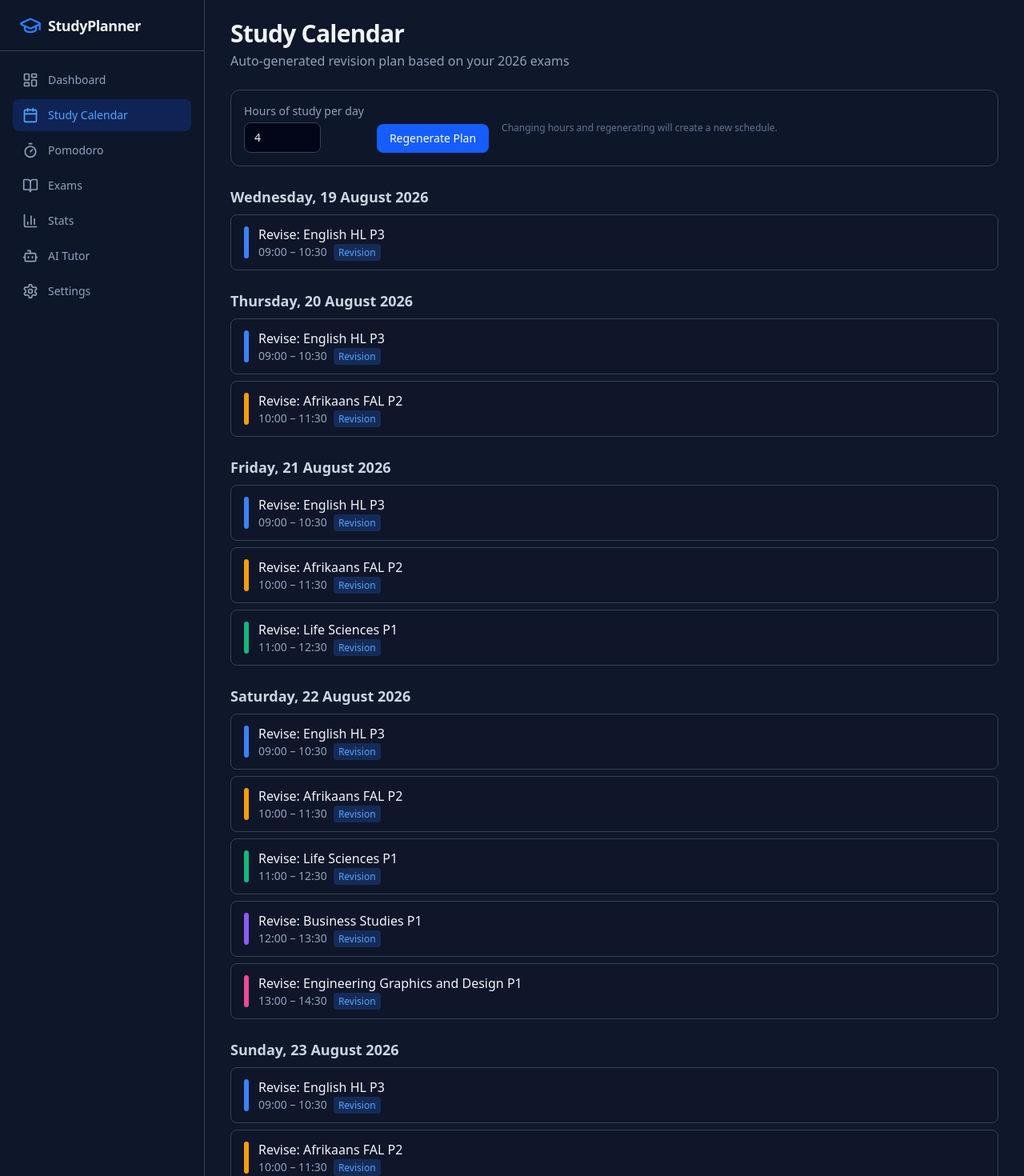
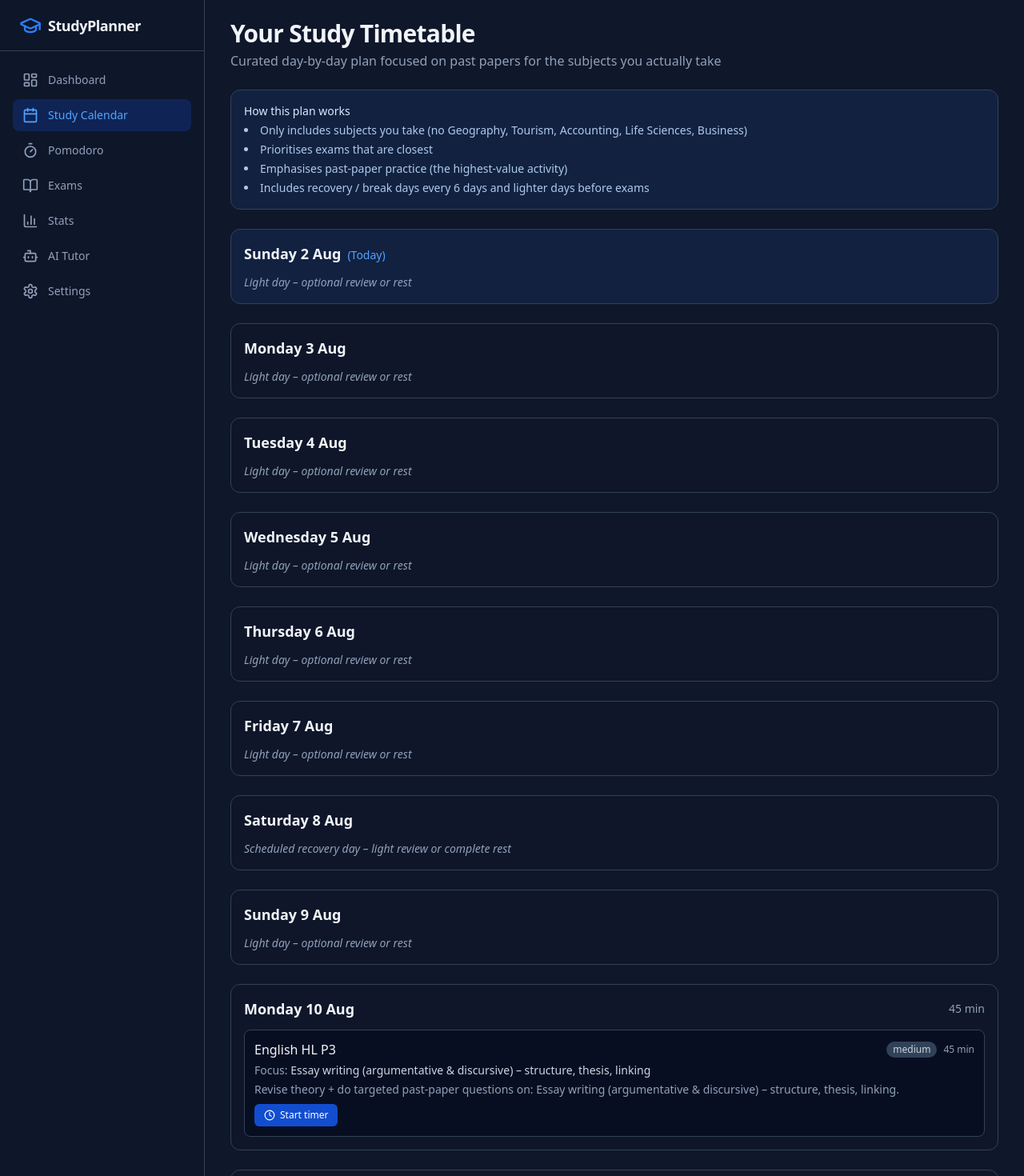
Before and after one commit to sixtoast/study-planner-pwa, a Next.js app: page /calendar in a window 1280 px wide. Shown: the top 1470 px of the page at 80% size. Built offline with nearby package versions, Linux system fonts and the light colour scheme.

Commit message:
Calendar: show detailed curated daily study timetable with past-paper focus and break days

```diff
--- a/src/app/calendar/page.tsx
+++ b/src/app/calendar/page.tsx
@@ -1,121 +1,121 @@
 "use client";
 
 import { useEffect, useState } from "react";
-import { generateStudyPlan, type StudyBlock } from "@/lib/scheduler";
-import { getPrefs, savePrefs } from "@/lib/storage";
+import { generateDailyTimetable, type DayPlan } from "@/lib/dailyPlan";
+import Link from "next/link";
+import { Clock } from "lucide-react";
 
 export default function CalendarPage() {
-  const [blocks, setBlocks] = useState<StudyBlock[]>([]);
-  const [hoursPerDay, setHoursPerDay] = useState(4);
+  const [plans, setPlans] = useState<DayPlan[]>([]);
   const [loading, setLoading] = useState(true);
 
   useEffect(() => {
-    const prefs = getPrefs();
-    setHoursPerDay(prefs.studyHoursPerDay);
-    const plan = generateStudyPlan({ hoursPerDay: prefs.studyHoursPerDay });
-    setBlocks(plan);
+    const timetable = generateDailyTimetable({ maxMinutesPerDay: 180 });
+    setPlans(timetable);
     setLoading(false);
   }, []);
 
-  const regenerate = () => {
-    savePrefs({ studyHoursPerDay: hoursPerDay });
-    const plan = generateStudyPlan({ hoursPerDay });
-    setBlocks(plan);
-  };
-
-  // Group by date
-  const byDate = blocks.reduce<Record<string, StudyBlock[]>>((acc, b) => {
-    if (!acc[b.date]) acc[b.date] = [];
-    acc[b.date].push(b);
-    return acc;
-  }, {});
-
-  const sortedDates = Object.keys(byDate).sort();
+  const today = new Date().toISOString().slice(0, 10);
 
   return (
     <div className="space-y-6">
       <div>
-        <h1 className="text-3xl font-bold tracking-tight">Study Calendar</h1>
+        <h1 className="text-3xl font-bold tracking-tight">Your Study Timetable</h1>
         <p className="mt-1 text-slate-400">
-          Auto-generated revision plan based on your 2026 exams
+          Curated day-by-day plan focused on past papers for the subjects you actually take
         </p>
       </div>
 
-      {/* Controls */}
-      <div className="flex flex-wrap items-end gap-4 rounded-xl border border-slate-800 bg-slate-900/50 p-4">
-        <div>
-          <label className="mb-1 block text-sm text-slate-400">
-            Hours of study per day
-          </label>
-          <input
-            type="number"
-            min={1}
-            max={12}
-            value={hoursPerDay}
-            onChange={(e) => setHoursPerDay(Number(e.target.value) || 4)}
-            className="w-24 rounded-lg border border-slate-700 bg-slate-950 px-3 py-2 text-sm"
-          />
-        </div>
-        <button
-          onClick={regenerate}
-          className="rounded-lg bg-blue-600 px-4 py-2 text-sm font-medium text-white hover:bg-blue-500"
-        >
-          Regenerate Plan
-        </button>
-        <p className="text-xs text-slate-500 self-center">
-          Changing hours and regenerating will create a new schedule.
-        </p>
+      <div className="rounded-xl border border-blue-500/30 bg-blue-500/10 p-4 text-sm text-blue-100">
+        <p className="font-medium mb-1">How this plan works</p>
+        <ul className="list-disc list-inside space-y-1 text-blue-200/90">
+          <li>Only includes subjects you take (no Geography, Tourism, Accounting, Life Sciences, Business)</li>
+          <li>Prioritises exams that are closest</li>
+          <li>Emphasises past-paper practice (the highest-value activity)</li>
+          <li>Includes recovery / break days every 6 days and lighter days before exams</li>
+        </ul>
       </div>
 
       {loading ? (
-        <p className="text-slate-400">Generating your personalised plan…</p>
+        <p className="text-slate-400">Building your personalised timetable…</p>
       ) : (
         <div className="space-y-6">
-          {sortedDates.map((date) => (
-            <div key={date}>
-              <h2 className="mb-2 text-lg font-semibold text-slate-300">
-                {new Date(date + "T00:00:00").toLocaleDateString("en-ZA", {
-                  weekday: "long",
-                  day: "numeric",
-                  month: "long",
-                  year: "numeric",
-                })}
+          {plans.map((day) => {
+            const isToday = day.date === today;
+            const isPast = day.date < today;
+
+            return (
+              <div
+                key={day.date}
+                className={`rounded-xl border p-4 ${
+                  isToday
+                    ? "border-blue-500 bg-blue-500/10"
+                    : isPast
+                    ? "border-slate-800 bg-slate-900/30 opacity-60"
+                    : "border-slate-800 bg-slate-900/60"
+                }`}
+              >
+                <div className="flex items-center justify-between mb-3">
+                  <h2 className="text-lg font-semibold">
+                    {day.dayLabel}
+                    {isToday && (
+                      <span className="ml-2 text-sm font-normal text-blue-400">(Today)</span>
+                    )}
                   </h2>
-              <div className="space-y-2">
-                {byDate[date].map((block) => (
+                  {!day.isBreak && (
+                    <span className="text-sm text-slate-400">{day.totalMinutes} min</span>
+                  )}
+                </div>
+
+                {day.isBreak ? (
+                  <p className="text-slate-400 text-sm italic">{day.breakReason}</p>
+                ) : (
+                  <div className="space-y-3">
+                    {day.tasks.map((task, idx) => (
                       <div
-                    key={block.id}
-                    className="flex items-center gap-3 rounded-lg border border-slate-800 bg-slate-900/60 px-4 py-3"
+                        key={idx}
+                        className="rounded-lg border border-slate-700/80 bg-slate-950/50 p-3"
                       >
-                    <div
-                      className="h-10 w-1.5 rounded-full"
-                      style={{ backgroundColor: block.color }}
-                    />
-                    <div className="flex-1 min-w-0">
-                      <p className="font-medium truncate">{block.title}</p>
-                      <p className="text-sm text-slate-400">
-                        {block.startTime} – {block.endTime}
-                        {block.type === "exam" && (
-                          <span className="ml-2 rounded bg-red-500/20 px-1.5 py-0.5 text-xs text-red-400">
-                            EXAM
+                        <div className="flex flex-wrap items-center justify-between gap-2 mb-1">
+                          <p className="font-medium">{task.examName}</p>
+                          <div className="flex items-center gap-2">
+                            <span
+                              className={`rounded-full px-2 py-0.5 text-xs font-medium ${
+                                task.priority === "critical"
+                                  ? "bg-red-500/20 text-red-400"
+                                  : task.priority === "high"
+                                  ? "bg-amber-500/20 text-amber-400"
+                                  : "bg-slate-700 text-slate-300"
+                              }`}
+                            >
+                              {task.priority}
                             </span>
-                        )}
-                        {block.type === "revision" && (
-                          <span className="ml-2 rounded bg-blue-500/20 px-1.5 py-0.5 text-xs text-blue-400">
-                            Revision
-                          </span>
-                        )}
+                            <span className="text-xs text-slate-400">{task.minutes} min</span>
+                          </div>
+                        </div>
+
+                        <p className="text-sm text-slate-300 mb-1">
+                          <span className="text-slate-400">Focus: </span>
+                          {task.focus}
                         </p>
-                    </div>
+                        <p className="text-sm text-slate-400 mb-2">{task.action}</p>
+
+                        <Link
+                          href={`/timer?subject=${encodeURIComponent(
+                            task.examName
+                          )}&minutes=${task.minutes}`}
+                          className="inline-flex items-center gap-1.5 rounded-md bg-blue-600/80 px-3 py-1.5 text-xs font-medium text-white hover:bg-blue-500"
+                        >
+                          <Clock className="h-3.5 w-3.5" />
+                          Start timer
+                        </Link>
                       </div>
                     ))}
                   </div>
+                )}
               </div>
-          ))}
-
-          {sortedDates.length === 0 && (
-            <p className="text-slate-400">No upcoming exams found.</p>
-          )}
+            );
+          })}
         </div>
       )}
     </div>
```
Lines whose indentation alone changed are shown as unchanged.
